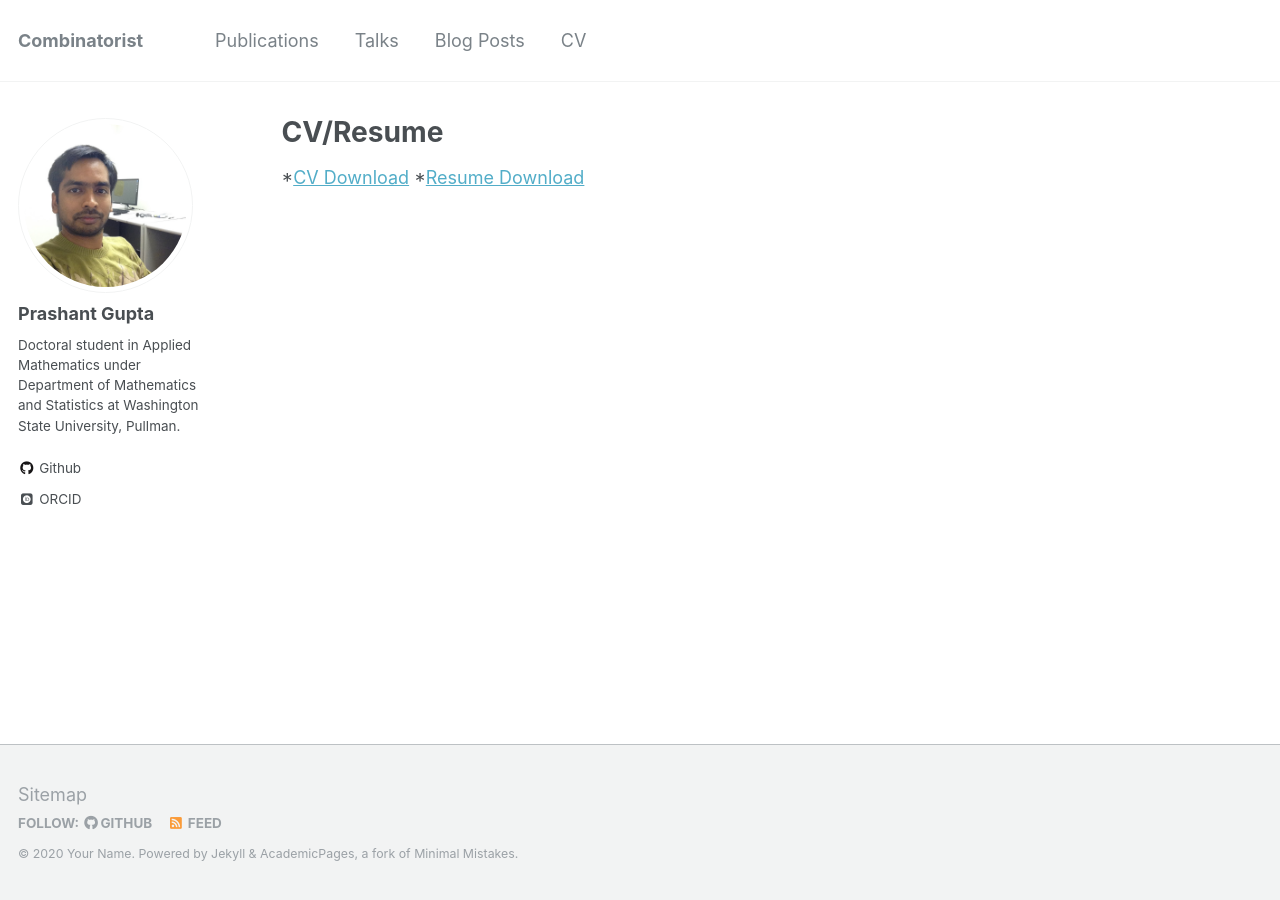
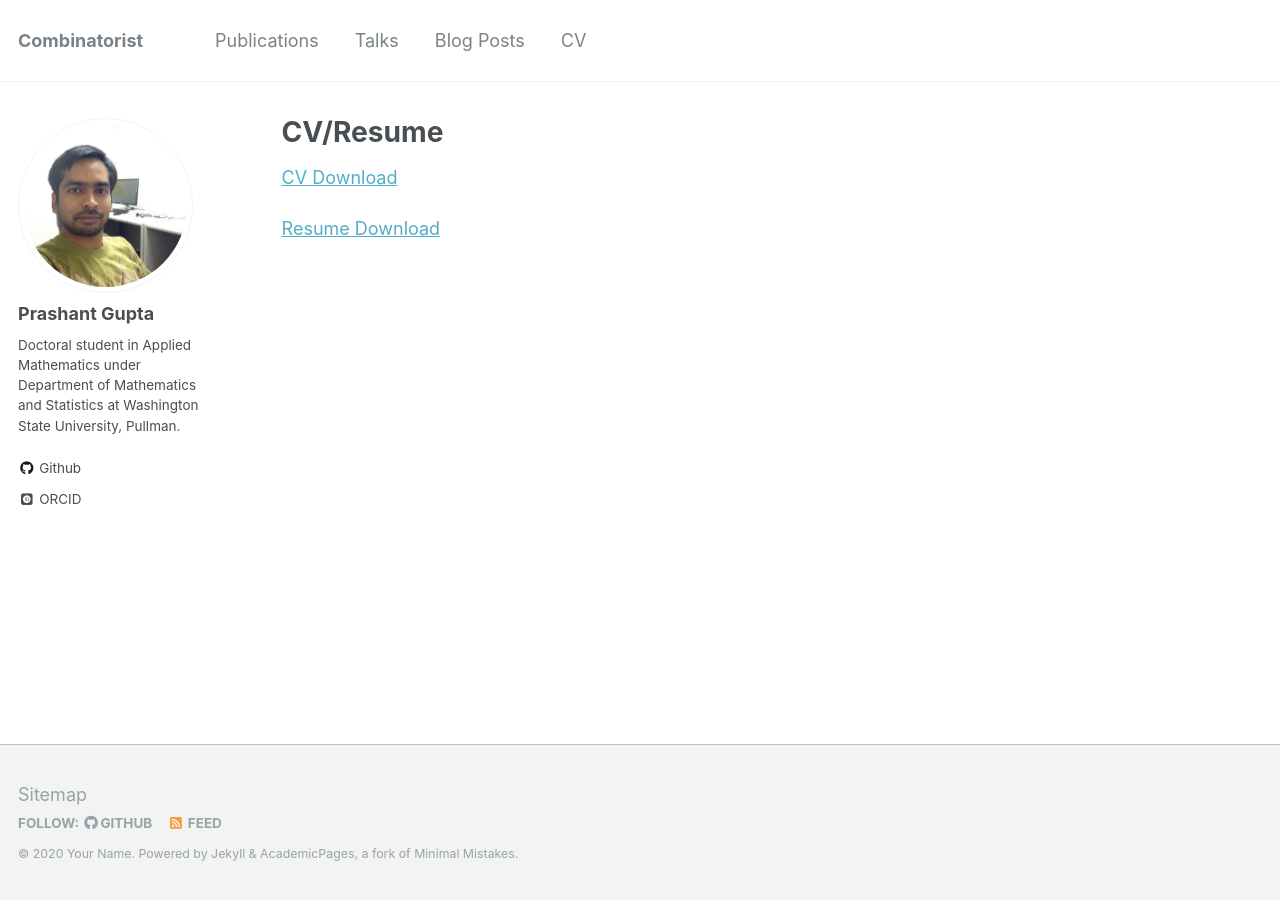
Before and after one commit to pragup/pragup.github.io, a Jekyll site: the page built from _pages/cv.md, in a window 1280 px wide. Built offline with Jekyll 4.4.1, drawn with Linux system fonts in a browser that asks for light colours; some web fonts are replaced.

Commit message:
no message

```diff
--- a/_pages/cv.md
+++ b/_pages/cv.md
@@ -9,5 +9,6 @@ redirect_from:
 
 {% include base_path %}
 
-*[CV Download](https://pragup.github.io/files/Prashant_CV.pdf)
-*[Resume Download](https://pragup.github.io/files/Prashant_Resume.pdf)
+[CV Download](https://pragup.github.io/files/Prashant_CV.pdf)
+
+[Resume Download](https://pragup.github.io/files/Prashant_Resume.pdf)
```
